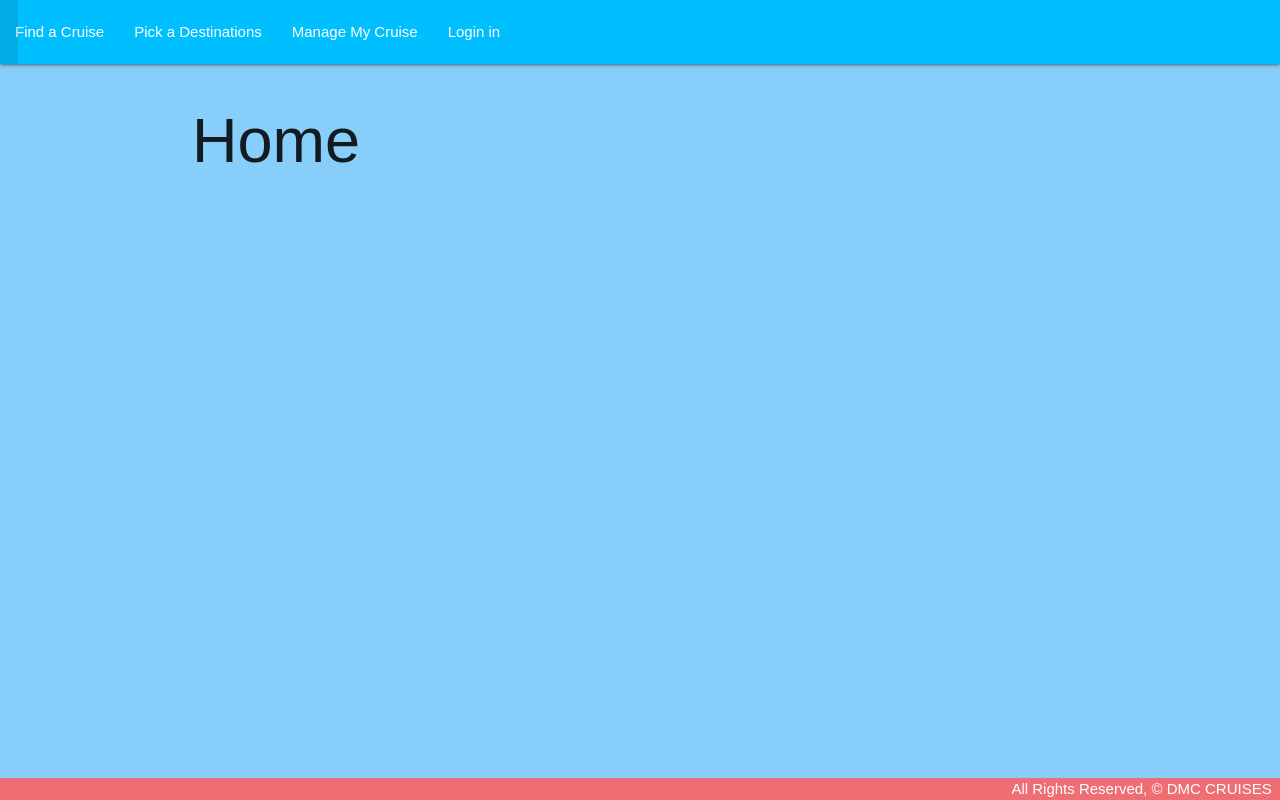
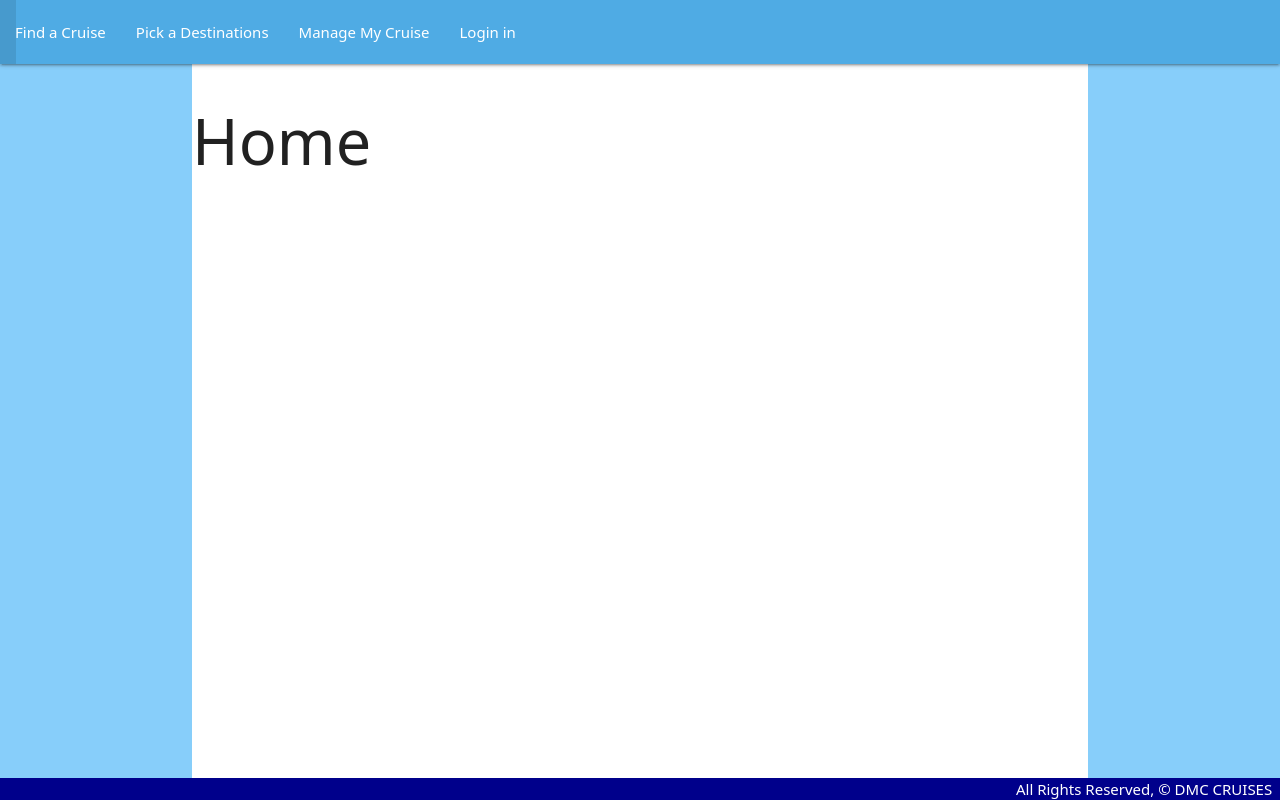
Before and after one commit to mlewis2257/dmc-cruises, a Django app: template main_app/templates/home.html in a window 1280 px wide. Run offline with Django 4.2, Linux system fonts and the light colour scheme; the template is opened without the code that fills it, so the values that code supplies are empty; parts of the project's set-up code (start-up, migrations or seed data) failed here and were passed over.

Commit message:
css color

```diff
--- a/main_app/static/css/style.css
+++ b/main_app/static/css/style.css
@@ -3,19 +3,16 @@ body {
     display: flex;
     min-height: 100vh;
     flex-direction: column;
-    font-family: Arial, Helvetica, sans-serif;
+    font-family: system-ui, -apple-system, BlinkMacSystemFont, 'Segoe UI', Roboto, Oxygen, Ubuntu, Cantarell, 'Open Sans', 'Helvetica Neue', sans-serif
   }
-
-  nav {
-    color: #fff;
-    background-color:deepskyblue;
-}
 
   main {
     flex: 1 0 auto;
+    background-color: white;
   }
 
   footer.page-footer {
     padding-top: 0;
     text-align: right;
+    background-color: darkblue;
   }
--- a/main_app/templates/base.html
+++ b/main_app/templates/base.html
@@ -7,15 +7,14 @@
   <meta http-equiv="X-UA-Compatible" content="ie=edge">
   <title></title>
    <link rel="stylesheet" href="https://cdnjs.cloudflare.com/ajax/libs/materialize/1.0.0/css/materialize.min.css">
-
    <link rel="stylesheet" type="text/css" href="{% static 'css/style.css' %}">
-   <script src="https://cdnjs.cloudflare.com/ajax/libs/materialize/1.0.0/js/materialize.min.js"></script>
 </head>
 <body>
 </head>
 <body>
     <header class="navbar-fixed">
-        <nav>
+            <nav class="navbar" style="background-color: #4fabe4;">
+                <!-- Navbar content -->
             <div class="nav-wrapper">
                 <ul>
                     <li><a href="{% url 'home' %}" class="left brand-logo">&nbsp;&nbsp;</a></li>
--- a/main_app/urls.py
+++ b/main_app/urls.py
@@ -16,6 +16,6 @@ urlpatterns = [
     path('cruises/', views.cruises_index, name='cruises'),
     path('cruises/<int:cruise_id>/', views.cruise_detail, name='cruise_detail'),
     path('cruises/<int:cruise_id>/assoc_destination/<int:destination_id>/', views.assoc_destination, name='assoc_destination'),
-    path('destinations/', views.destinations_index, name='destinations')
+    path('destinations/', views.destinations_index, name='destinations'),
     path('destinations/<int:destination_id>/', views.destinations_detail, name='destinations_detail'),
 ]
```
